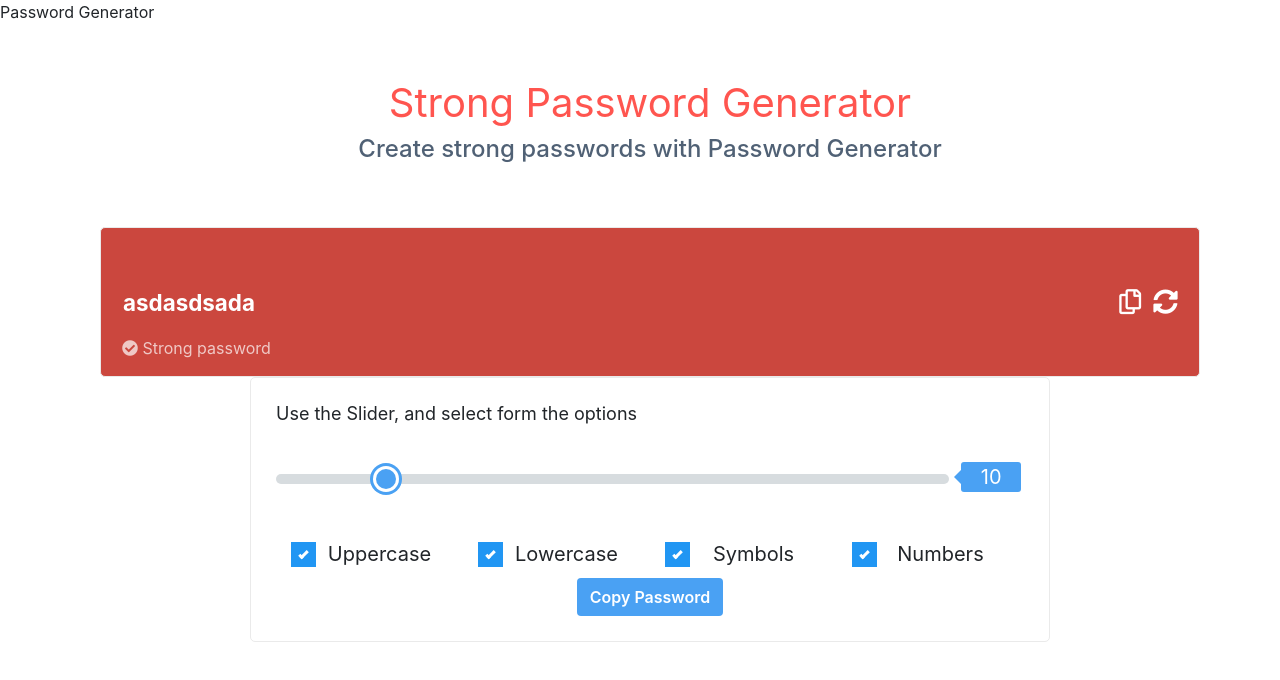
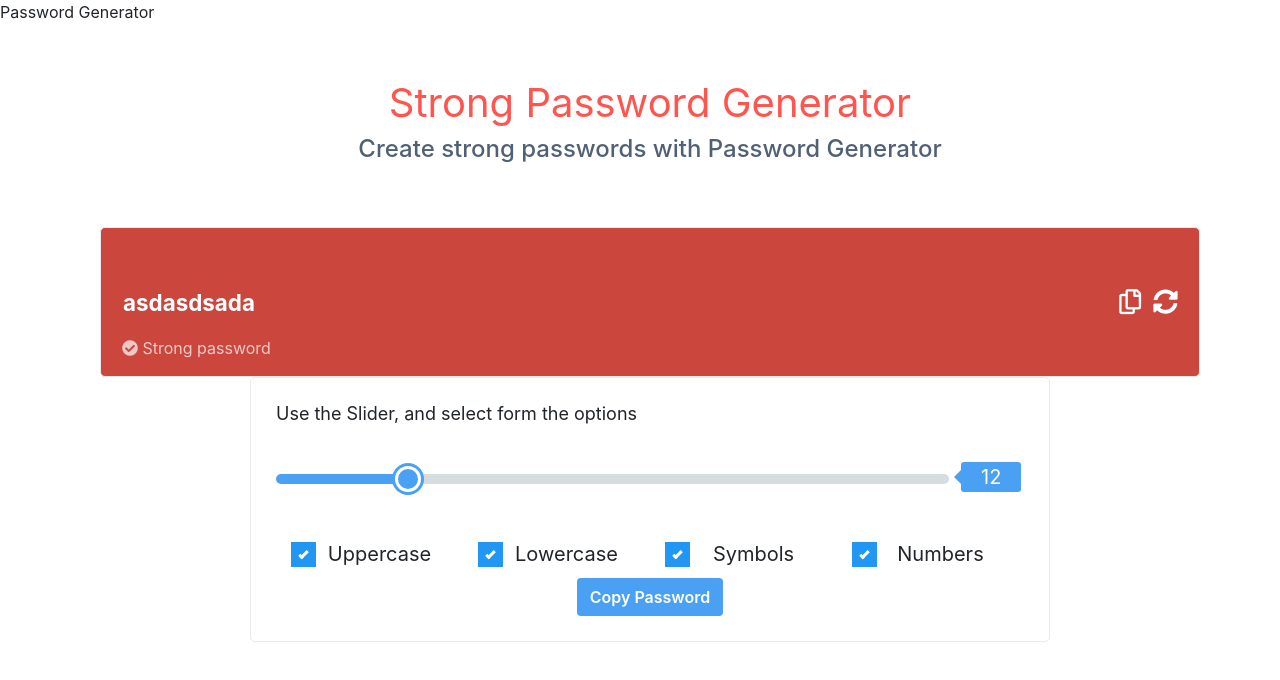
Before and after one commit to Keith2308/password-generator, a React (Create React App) app: page / in a window 1280 px wide. Shown: the top 680 px of the page. Built offline with nearby package versions, Linux system fonts and the light colour scheme.

Commit message:
dynamic slider gradient and pointer

```diff
--- a/src/components/container/Container.js
+++ b/src/components/container/Container.js
@@ -1,4 +1,4 @@
-import React from "react";
+import React, { useState } from "react";
 import "./Container.css";
 import Button from "./button/Button";
 import Slider from "./slider/Slider";
@@ -12,8 +12,10 @@ const CHECKBOX_LIST = [
 ];
 
 const Container = () => {
+  const [rangeValue, setRangeValue] = useState(12);
+
   const onChangeSlider = (e) => {
-    console.log(e.target.value);
+    setRangeValue(e.target.value);
   };
 
   const onChangeCheckBox = (e) => {
@@ -32,8 +34,8 @@ const Container = () => {
               min={1}
               max={60}
               step={1}
-              defaultLength={10}
-              value={10}
+              defaultLength={parseInt(rangeValue, 10)}
+              value={parseInt(rangeValue, 10)}
               onChangeValue={onChangeSlider}
             />
           </div>
--- a/src/components/container/slider/Slider.js
+++ b/src/components/container/slider/Slider.js
@@ -1,18 +1,41 @@
-import React from "react";
+import React, { useState, useRef } from "react";
 import PropTypes from "prop-types";
 import "./Slider.css";
 
 const Slider = (props) => {
   const { step, min, max, value, defaultLength, onChangeValue } = props;
 
+  const rangeRef = useRef();
+
+  const [range, setRange] = useState();
+
+  const activeRangeColor = "#4aa1f3";
+  const rangeBackground = "#d7dcdf";
+
   const handleChange = (max) => (e) => {
     onChangeValue(e);
+    const value = e.target.value;
+    setRange(value);
+    const progress = (value / max) * 100 + "%";
+    const newBackgroundStyle = `linear-gradient(90deg, ${activeRangeColor} 0% ${progress}, ${rangeBackground} ${progress} 100%)`;
+    rangeRef.current.style.background = newBackgroundStyle;
+  };
+
+  if (range !== defaultLength || !range) {
+    setRange(defaultLength);
+  }
+
+  const progressValue = range;
+  const progress = (progressValue / max) * 100 + "%";
+  const styleInput = {
+    background: `linear-gradient(90deg, ${activeRangeColor} 0% ${progress}, ${rangeBackground} ${progress} 100%)`,
   };
 
   return (
     <div className="slider-container">
       <div className="slider">
         <input
+          ref={rangeRef}
           className="range-slider"
           type="range"
           step={step}
@@ -20,8 +43,9 @@ const Slider = (props) => {
           max={max}
           value={value}
           onChange={handleChange(max)}
+          style={styleInput}
         />
-        <span className="range-slider-value">10</span>
+        <span className="range-slider-value">{value}</span>
       </div>
     </div>
   );
```
